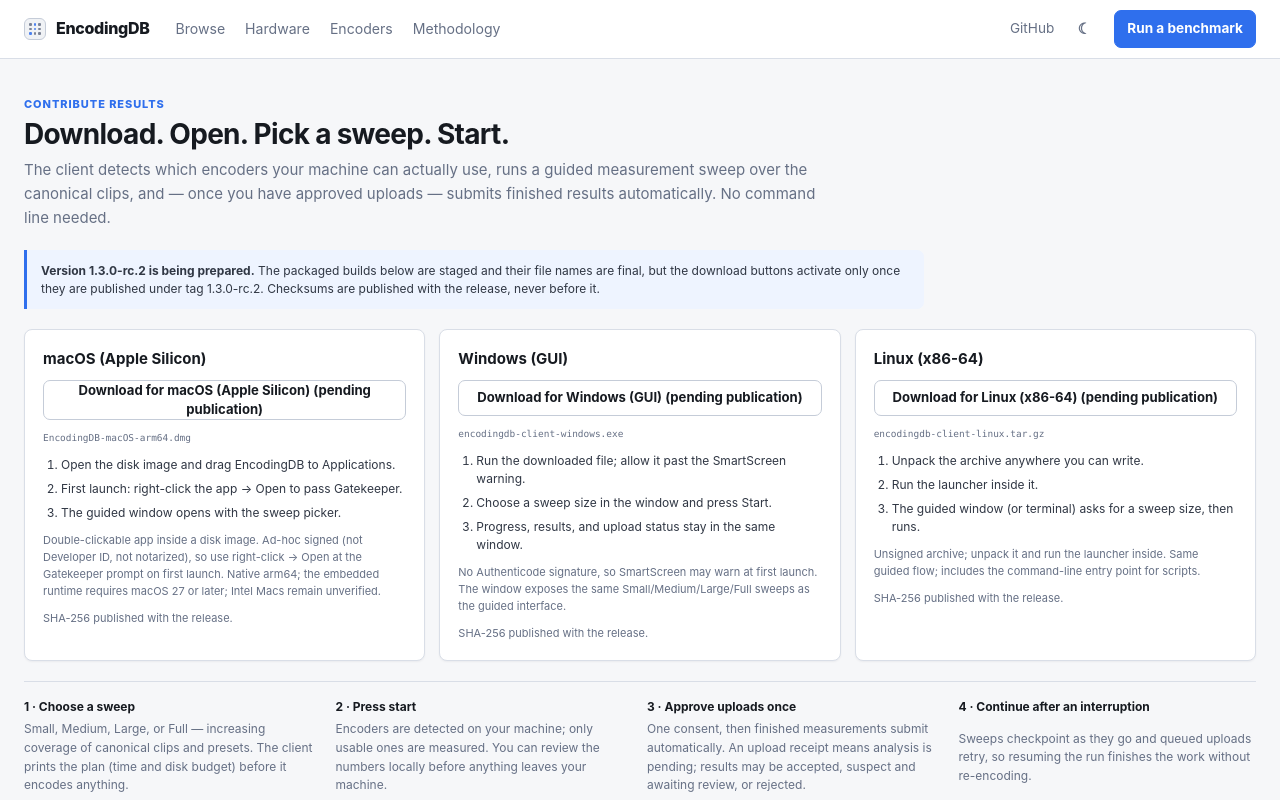
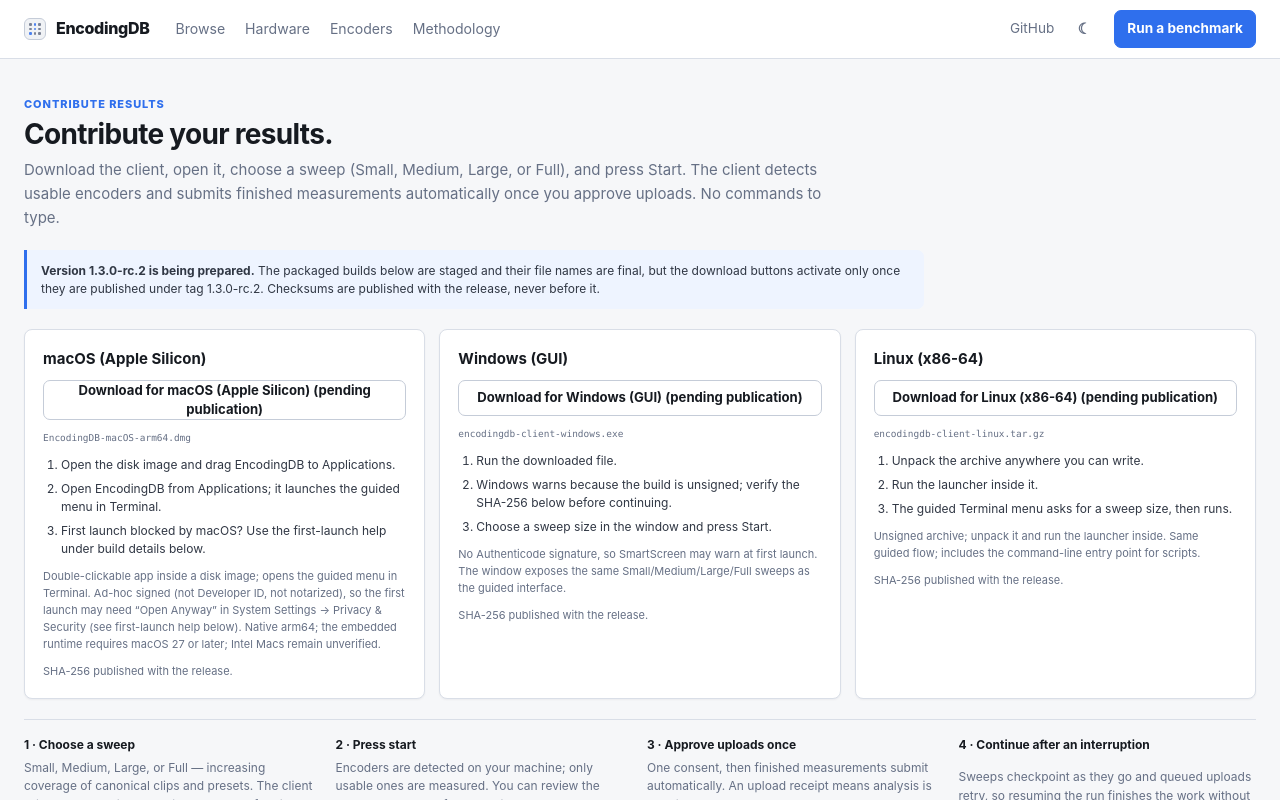
Before and after one commit to oliverdougherC/Encoding_Database, a Next.js app in the folder frontend/: page /run in a window 1280 px wide. Shown: the top 800 px of the page. Built offline with nearby package versions, Linux system fonts and the light colour scheme.

Commit message:
Follow current Apple and Windows first-launch guidance without bypass steps

```diff
--- a/frontend/app/run/page.tsx
+++ b/frontend/app/run/page.tsx
@@ -4,9 +4,9 @@
 export const dynamic = "force-dynamic";
 
 const platformNotes: Record<string, string[]> = {
-  "EncodingDB-macOS-arm64.dmg": ["Open the disk image and drag EncodingDB to Applications.", "First launch: right-click the app → Open to pass Gatekeeper.", "The guided window opens with the sweep picker."],
-  "encodingdb-client-windows.exe": ["Run the downloaded file; allow it past the SmartScreen warning.", "Choose a sweep size in the window and press Start.", "Progress, results, and upload status stay in the same window."],
-  "encodingdb-client-linux.tar.gz": ["Unpack the archive anywhere you can write.", "Run the launcher inside it.", "The guided window (or terminal) asks for a sweep size, then runs."],
+  "EncodingDB-macOS-arm64.dmg": ["Open the disk image and drag EncodingDB to Applications.", "Open EncodingDB from Applications; it launches the guided menu in Terminal.", "First launch blocked by macOS? Use the first-launch help under build details below."],
+  "encodingdb-client-windows.exe": ["Run the downloaded file.", "Windows warns because the build is unsigned; verify the SHA-256 below before continuing.", "Choose a sweep size in the window and press Start."],
+  "encodingdb-client-linux.tar.gz": ["Unpack the archive anywhere you can write.", "Run the launcher inside it.", "The guided Terminal menu asks for a sweep size, then runs."],
 };
 
 export default function RunPage() {
@@ -16,8 +16,8 @@
   return <div className={`page ${styles.page}`}>
     <header className={styles.header}>
       <p className={styles.kicker}>Contribute results</p>
-      <h1>Download. Open. Pick a sweep. Start.</h1>
-      <p>The client detects which encoders your machine can actually use, runs a guided measurement sweep over the canonical clips, and — once you have approved uploads — submits finished results automatically. No command line needed.</p>
+      <h1>Contribute your results.</h1>
+      <p>Download the client, open it, choose a sweep (Small, Medium, Large, or Full), and press Start. The client detects usable encoders and submits finished measurements automatically once you approve uploads. No commands to type.</p>
     </header>
 
     {downloads.published
@@ -61,6 +61,10 @@
           ? <a href={`${repoReleases}/tag/${projectTag}`}>Release notes, checksums, and build evidence ({projectTag})</a>
           : <>Release notes and evidence will appear under tag <code>{projectTag}</code> once the release is published; this page does not link an unpublished tag.</>}</p>
 
+        <h3>First-launch help</h3>
+        <p>macOS: the app is ad-hoc signed and not notarized, so the first open may be blocked. If you trust this source, open System Settings → Privacy &amp; Security and choose “Open Anyway” — see <a href="https://support.apple.com/en-us/102445" target="_blank" rel="noreferrer">Apple’s instructions for opening a blocked app</a>. Nothing here asks you to disable Gatekeeper or clear the quarantine flag.</p>
+        <p>Windows: SmartScreen warns because the executable is unsigned. Verify the SHA-256 above first, and continue only if you trust the source; the page gives no bypass tool or automation.</p>
+
         <h3>Superseded command-line builds ({supersededTag})</h3>
         <p>Protocol-compatible plain executables that predate the packaged apps. The macOS file is a bare extensionless executable — prefer the disk image. Advanced users with a terminal may keep using these until {projectTag} ships.</p>
         <ul className={styles.assetList}>
--- a/frontend/app/run/releaseAssets.ts
+++ b/frontend/app/run/releaseAssets.ts
@@ -44,7 +44,7 @@
     file: "EncodingDB-macOS-arm64.dmg",
     label: "macOS (Apple Silicon)",
     sha256: null,
-    support: "Double-clickable app inside a disk image. Ad-hoc signed (not Developer ID, not notarized), so use right-click → Open at the Gatekeeper prompt on first launch. Native arm64; the embedded runtime requires macOS 27 or later; Intel Macs remain unverified.",
+    support: "Double-clickable app inside a disk image; opens the guided menu in Terminal. Ad-hoc signed (not Developer ID, not notarized), so the first launch may need “Open Anyway” in System Settings → Privacy & Security (see first-launch help below). Native arm64; the embedded runtime requires macOS 27 or later; Intel Macs remain unverified.",
   },
   {
     file: "encodingdb-client-windows.exe",
```
Also changed, not shown: 1 other file (tests, documents, lock files or other folders).
